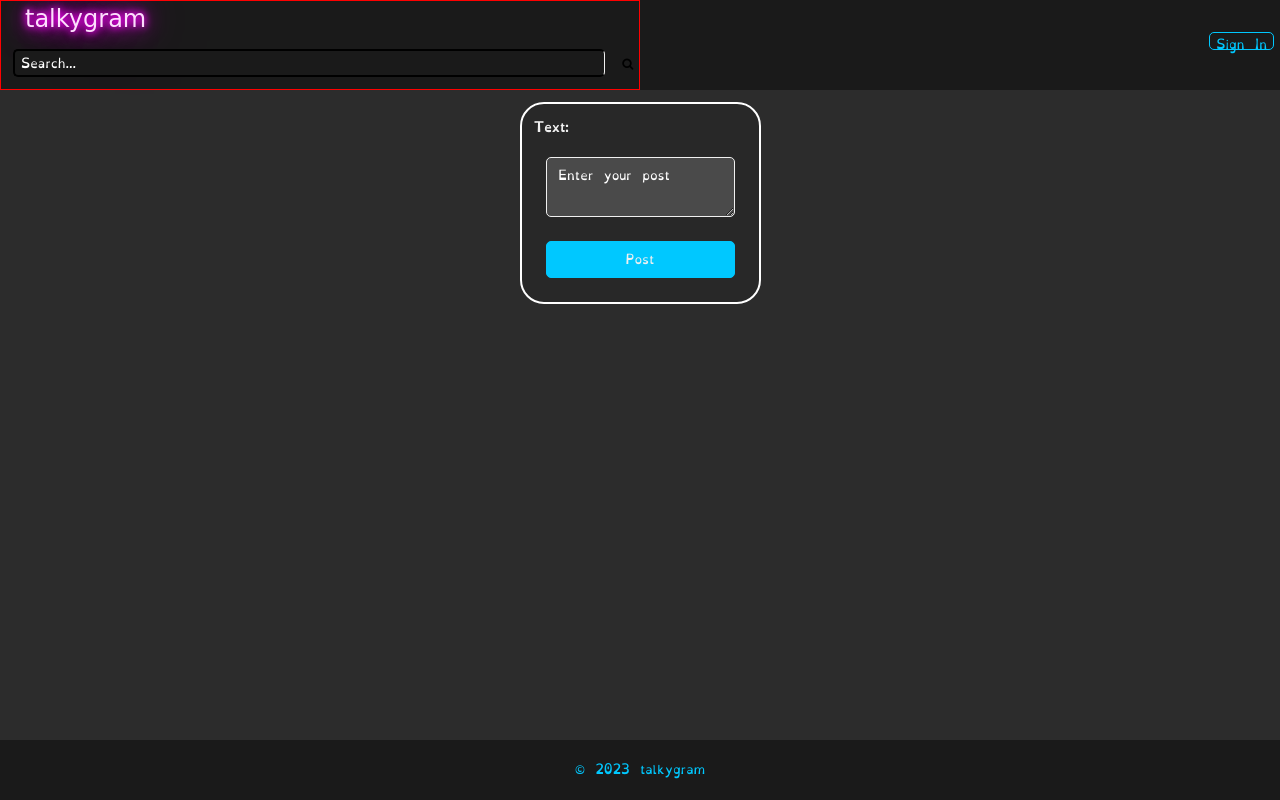
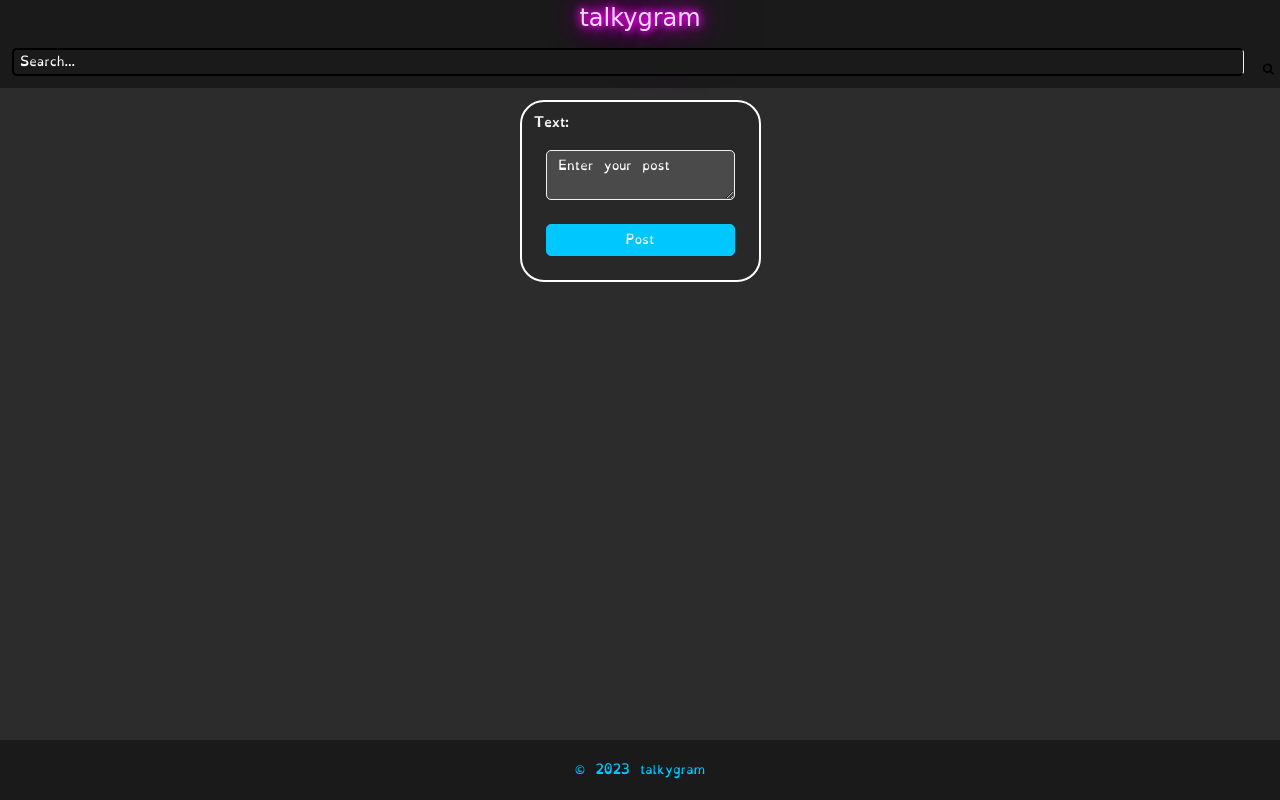
Before and after one commit to talkygram/talkygram, a website: page results.html in a window 1280 px wide. Drawn offline with Linux system fonts and the light colour scheme.

Commit message:
Reformat header

```diff
--- a/results.css
+++ b/results.css
@@ -1,3 +1,38 @@
+/* CSS Resets */
+*, *::before, *::after {
+    box-sizing: border-box;
+}
+
+* {
+    margin: 0;
+}
+
+html, body {
+    height: 100%;
+}
+
+body {
+    line-height: 1.5;
+    -webkit-font-smoothing: antialiased;
+}
+
+img, picture, video, canvas, svg {
+    display: block;
+    max-width: 100%;
+}
+
+input, button, textarea, select {
+    font: inherit;
+}
+
+p, h1, h2, h3, h4, h5, h6 {
+    overflow-wrap: break-word;
+}
+
+#root, #__next {
+    isolation: isolate;
+}
+
 @font-face {
     font-family: 'opendyslexic3bold';
     src: url('fonts/opendyslexic3-bold-webfont.woff2') format('woff2'), url('fonts/opendyslexic3-bold-webfont.woff') format('woff');
@@ -13,9 +48,6 @@
 }
 
 * {
-    margin: 0;
-    padding: 0;
-    box-sizing: border-box;
     font-family: opendyslexic3regular, Arial, sans-serif;
     font-size: 12px;
 }
@@ -35,27 +67,32 @@ body {
 
 .header-content {
     display: flex;
-    justify-content: space-between;
-    align-items: center;
+    flex-direction: column;
     background-color: #1A1A1A;
     line-height: 3rem;
 }
 
-.header-content-center {
-    /* display: flex; */
-    justify-content: start;
+.header-content-top {
+    display: flex;
+    justify-content: center;
     align-items: center;
-    width: 50%;
-    border: solid 1px red;
 }
 
 .logo-header {
-    margin: 0 2rem;
+    margin: 0 1rem;
     font-family: "Brush Script MT", "Brush Script Std", cursive;
     font-size: 2rem;
     color: #FDDEFD;
     text-shadow: 0 0 7px #F0F, 0 0 10px #F0F, 0 0 21px #F0F, 0 0 42px #F0F, 0 0 151px #F0F;
 }
+
+/* .sign-in-button {
+    border: 1px solid #00C8FF;
+    color: #00C8FF;
+    background-color: #1A1A1A;
+    border-radius: 5px;
+    margin: 0 1rem;
+} */
 
 .search-bar-container {
     display: flex;
@@ -112,17 +149,6 @@ body {
     border: none;
     cursor: pointer;
     color: black;
-}
-
-.header-content-right button {
-    height: 1.5rem;
-    border: 1px solid #00C8FF;
-    color: #00C8FF;
-    background-color: #1A1A1A;
-    border-radius: 5px;
-    font-size: 1rem;
-    margin: 0 0.5rem;
-    padding: 0 0.5rem;
 }
 
 footer {
--- a/results.html
+++ b/results.html
@@ -18,16 +18,18 @@
 <body>
     <header>
         <div class="header-content">
-            <div class="header-content-center">
+            <div class="header-content-top">
                 <p class="logo-header">talkygram</p>
+                <!-- <div class="sign-in-button-container">
+                    <button class="sign-in-button">Sign In</button>
+                </div> -->
+            </div>
+
+            <div class="header-content-bottom">
                 <div class="search-bar-container">
                     <input type="text" id="search-bar" placeholder="Search...">
                     <button type="submit"><i class="fa fa-search"></i></button>
                 </div>
-            </div>
-
-            <div class="header-content-right">
-                <button class="sign-in-button">Sign In</button>
             </div>
         </div>
     </header>
```
